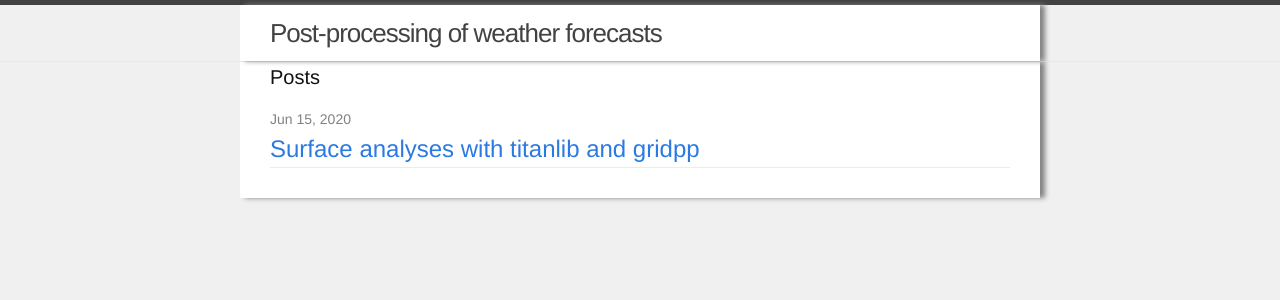
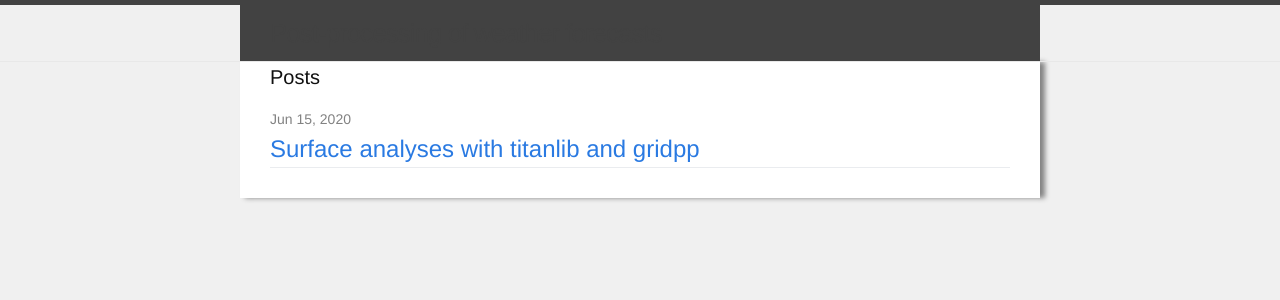
Before and after one commit to tnipen/tnipen.github.io, a Jekyll site: the page built from index.html, in a window 1280 px wide. Shown: the top 300 px of the page. Built offline with Jekyll 4.4.1, drawn with Linux system fonts in a browser that asks for light colours.

Commit message:
Separate header css

```diff
--- a/_includes/header.html
+++ b/_includes/header.html
@@ -1,6 +1,6 @@
 <header class="site-header">
 
-  <div class="wrapper">
+  <div class="headwrapper">
 
     <a class="site-title" href="{{ site.baseurl }}/">{{ site.title }}</a>
 
--- a/_sass/_base.scss
+++ b/_sass/_base.scss
@@ -192,6 +192,25 @@
     }
 }
 
+.headwrapper {
+    max-width: -webkit-calc(#{$content-width} - (#{$spacing-unit} * 2));
+    max-width:         calc(#{$content-width} - (#{$spacing-unit} * 2));
+    margin-right: auto;
+    margin-left: auto;
+    padding-right: $spacing-unit;
+    padding-left: $spacing-unit;
+    background-color: #424242;
+    color: #ffffff;
+    @extend %clearfix;
+
+    @include media-query($on-laptop) {
+        max-width: -webkit-calc(#{$content-width} - (#{$spacing-unit}));
+        max-width:         calc(#{$content-width} - (#{$spacing-unit}));
+        padding-right: $spacing-unit / 2;
+        padding-left: $spacing-unit / 2;
+    }
+}
+
 
 
 /**
```
